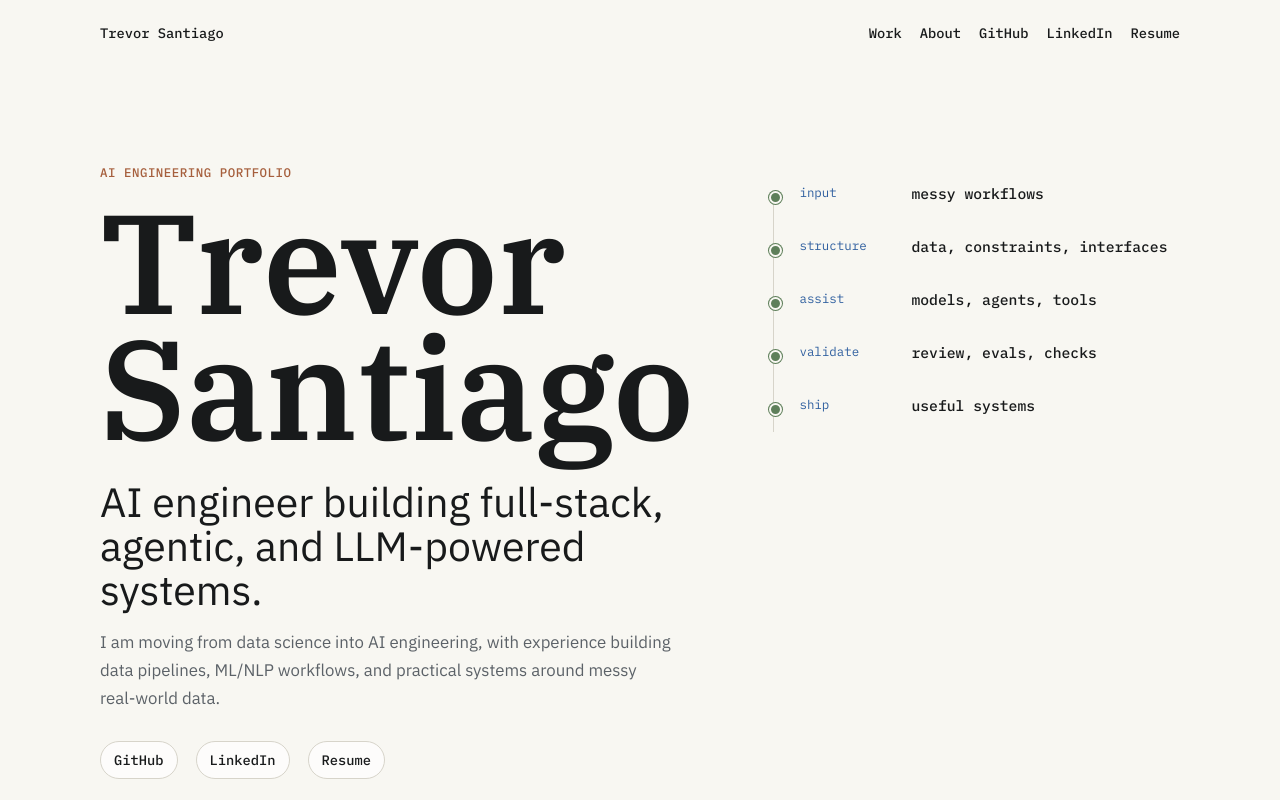
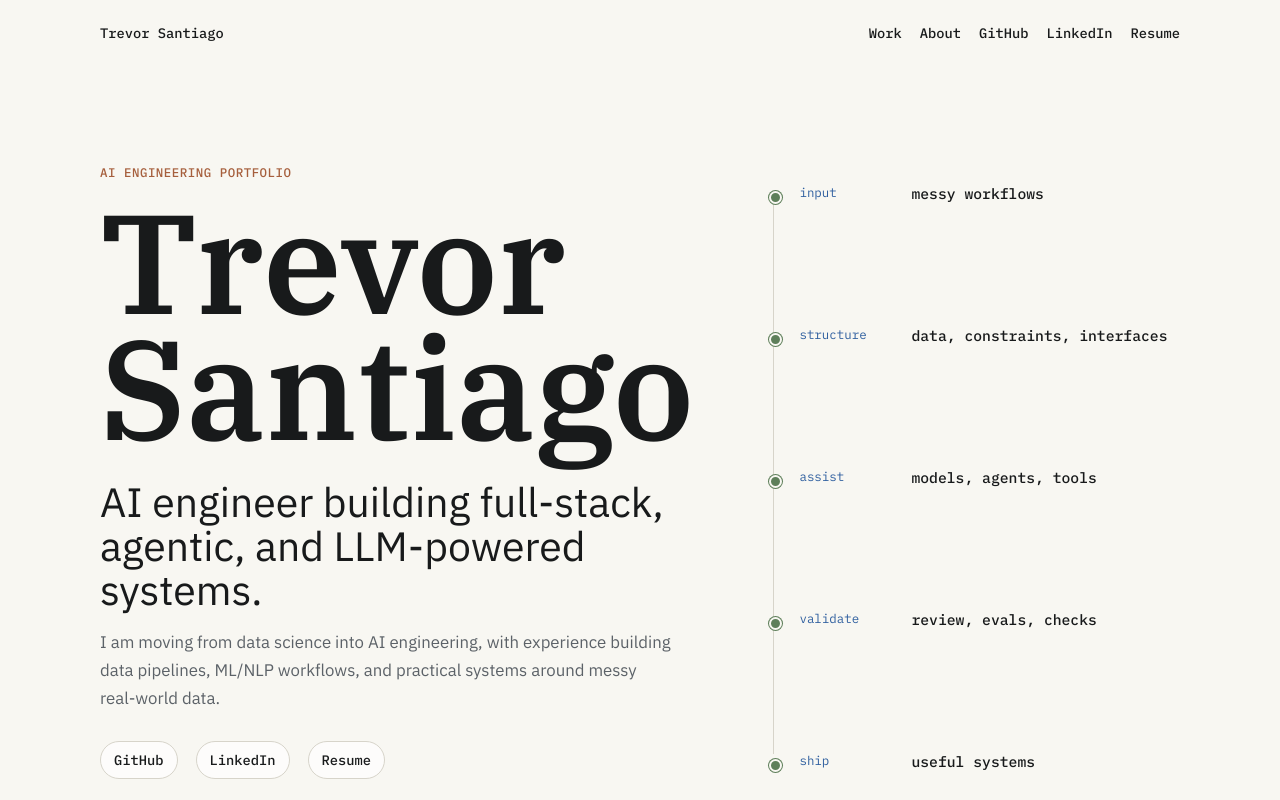
Before and after one commit to tjsanti/tjsanti.github.io, an Astro site: page / in a window 1280 px wide. Shown: the top 800 px of the page. Built offline with nearby package versions, Linux system fonts and the light colour scheme; Astro itself is replaced by a stand-in of ours.

Commit message:
Stretch hero trace rail

```diff
--- a/src/styles/global.css
+++ b/src/styles/global.css
@@ -102,7 +102,7 @@ nav a {
   display: grid;
   grid-template-columns: minmax(0, 1fr) minmax(320px, 0.72fr);
   gap: clamp(32px, 7vw, 96px);
-  align-items: start;
+  align-items: stretch;
   min-height: 68vh;
   padding-top: 96px;
 }
@@ -158,6 +158,10 @@ nav a {
 
 .trace-rail {
   position: relative;
+  display: flex;
+  flex-direction: column;
+  justify-content: space-between;
+  min-height: min(64vh, 620px);
   padding: 22px 0 8px 34px;
   font-family: "IBM Plex Mono", ui-monospace, monospace;
 }
@@ -177,7 +181,7 @@ nav a {
   display: grid;
   grid-template-columns: 96px 1fr;
   gap: 16px;
-  padding: 0 0 34px;
+  padding: 0;
 }
 
 .trace-step::before {
@@ -460,6 +464,10 @@ code {
     padding-top: 56px;
   }
 
+  .trace-rail {
+    min-height: 420px;
+  }
+
   .capability-grid {
     grid-template-columns: repeat(2, minmax(0, 1fr));
   }
```
